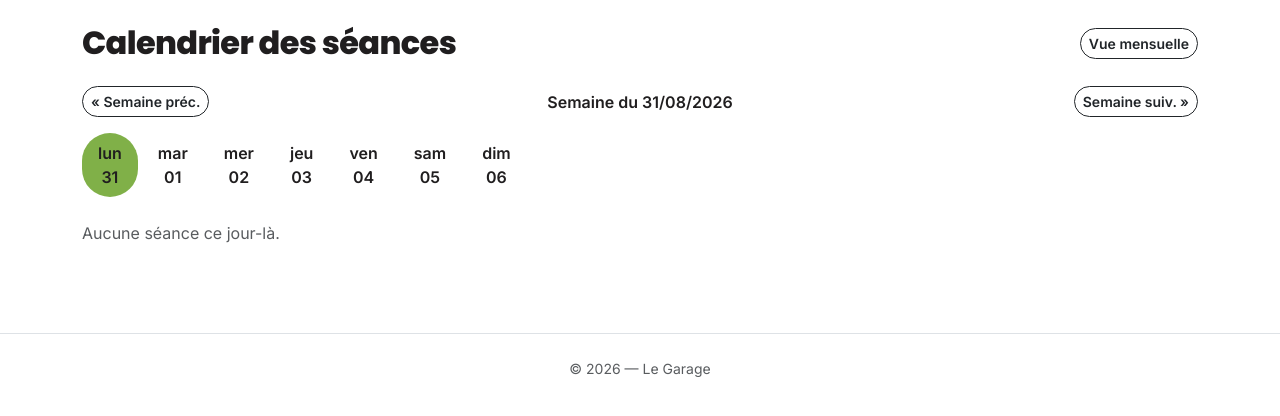
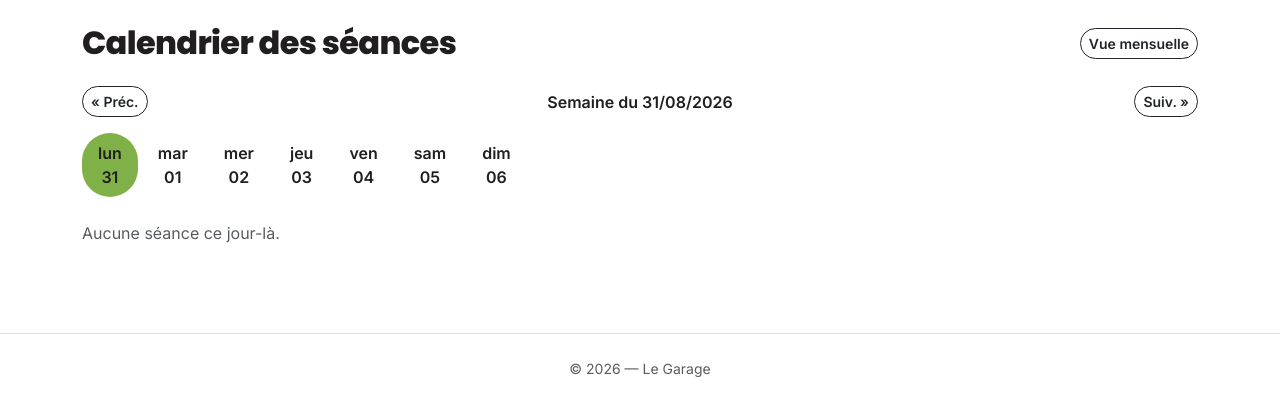
Before and after one commit to pimpim13/garage, a Django app: page /calendrier/semaine/2026-08-31/ in a window 1280 px wide. Shown: the part 66-482 px from the top of the page. Run offline with Django 5.2, Linux system fonts and the light colour scheme; data that the repository does not hold is empty.

Commit message:
Simplifie les boutons semaine préc./suiv. en "Préc."/"Suiv."
Le texte "Semaine préc."/"Semaine suiv." restait trop long sur iPhone
malgré le nowrap, ce qui gardait un rendu asymétrique. Texte raccourci
et identique sur tous les écrans.

```diff
--- a/templates/scheduling/calendrier.html
+++ b/templates/scheduling/calendrier.html
@@ -20,9 +20,9 @@
   {% endif %}
 
   <div class="semaine-nav mb-3">
-    <a href="{% url 'scheduling:calendrier_semaine' semaine=semaine_precedente|date:'Y-m-d' %}" class="btn btn-outline-dark btn-sm">&laquo; <span class="d-none d-sm-inline">Semaine </span>préc.</a>
+    <a href="{% url 'scheduling:calendrier_semaine' semaine=semaine_precedente|date:'Y-m-d' %}" class="btn btn-outline-dark btn-sm">&laquo; Préc.</a>
     <span class="fw-semibold text-center">Semaine du {{ lundi|date:'d/m/Y' }}</span>
-    <a href="{% url 'scheduling:calendrier_semaine' semaine=semaine_suivante|date:'Y-m-d' %}" class="btn btn-outline-dark btn-sm"><span class="d-none d-sm-inline">Semaine </span>suiv. &raquo;</a>
+    <a href="{% url 'scheduling:calendrier_semaine' semaine=semaine_suivante|date:'Y-m-d' %}" class="btn btn-outline-dark btn-sm">Suiv. &raquo;</a>
   </div>
 
   <ul class="nav nav-pills mb-4 flex-nowrap overflow-auto gap-1">
```
